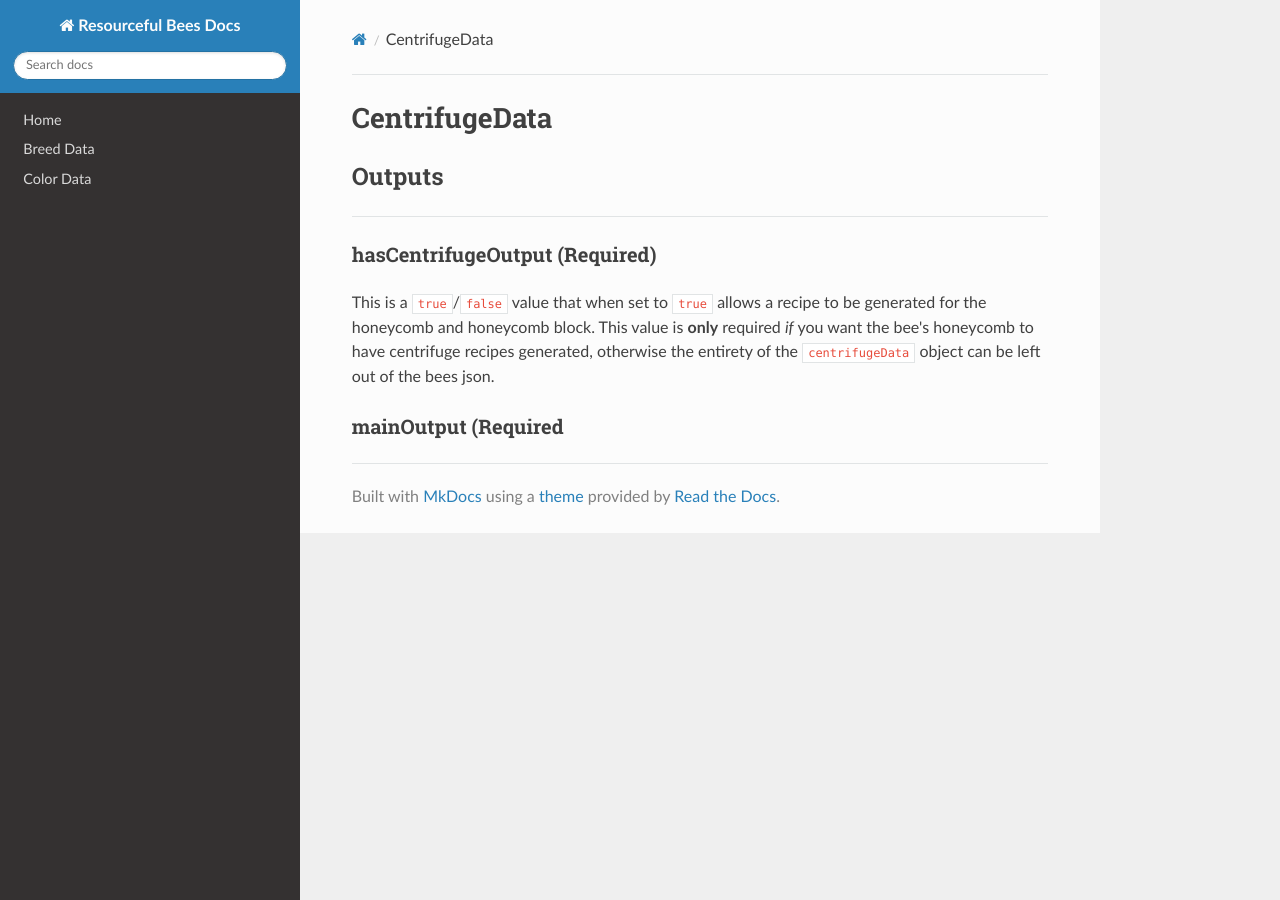
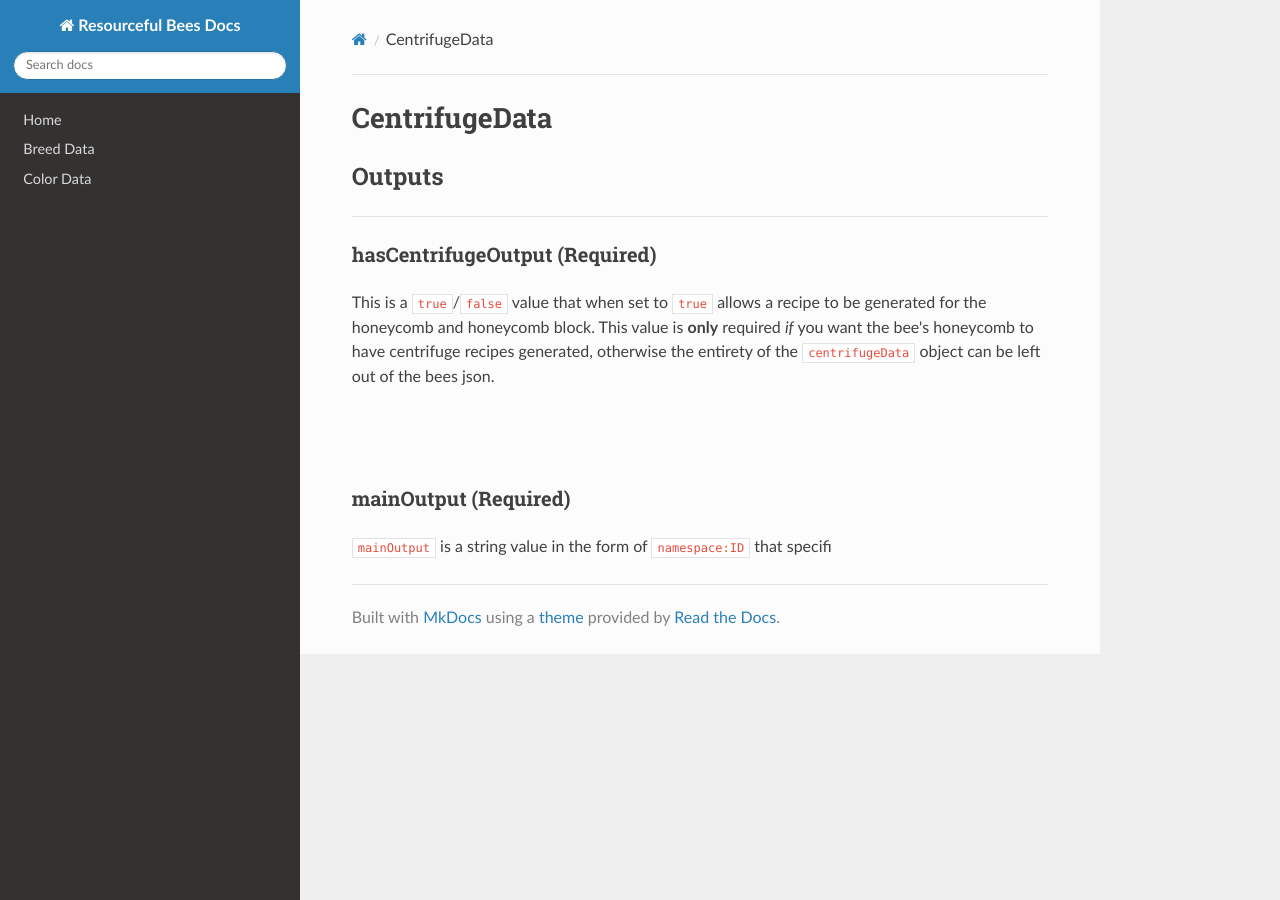
Before and after one commit to Team-Resourceful/ResourcefulBeesDocs, an MkDocs documentation site: the page built from docs/bee_data/centrifuge_data.md, in a window 1280 px wide. Built offline with MkDocs 1.6.1, drawn with Linux system fonts in a browser that asks for light colours; nearby versions of some CDN libraries.

Commit message:
docs/bee_data/centrifuge_data.md updated from https://stackedit.io/

```diff
--- a/docs/bee_data/centrifuge_data.md
+++ b/docs/bee_data/centrifuge_data.md
@@ -7,7 +7,12 @@
 
 This is a `true`/`false` value that when set to `true` allows a recipe to be generated for the honeycomb and honeycomb block. This value is **only** required *if* you want the bee's honeycomb to have centrifuge recipes generated, otherwise the entirety of the `centrifugeData` object can be left out of the bees json.
 
-### **mainOutput** (Required
+<br>
+<br>
+
+### **mainOutput** (Required)
+
+`mainOutput` is a string value in the form of `namespace:ID` that specifi
 <!--stackedit_data:
-eyJoaXN0b3J5IjpbOTE1OTE5Nzk0XX0=
+eyJoaXN0b3J5IjpbMTU5MzYxMTg3OV19
 -->
```
